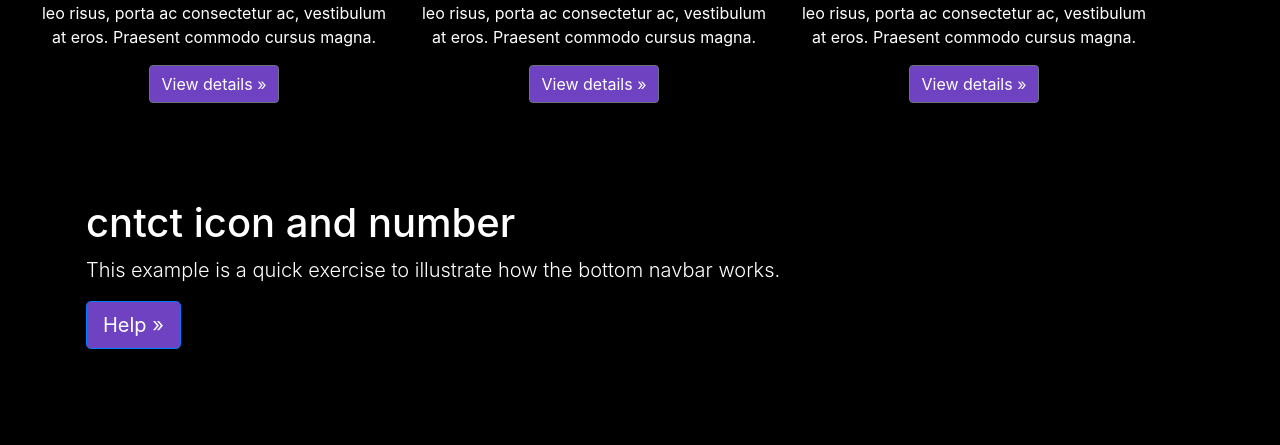
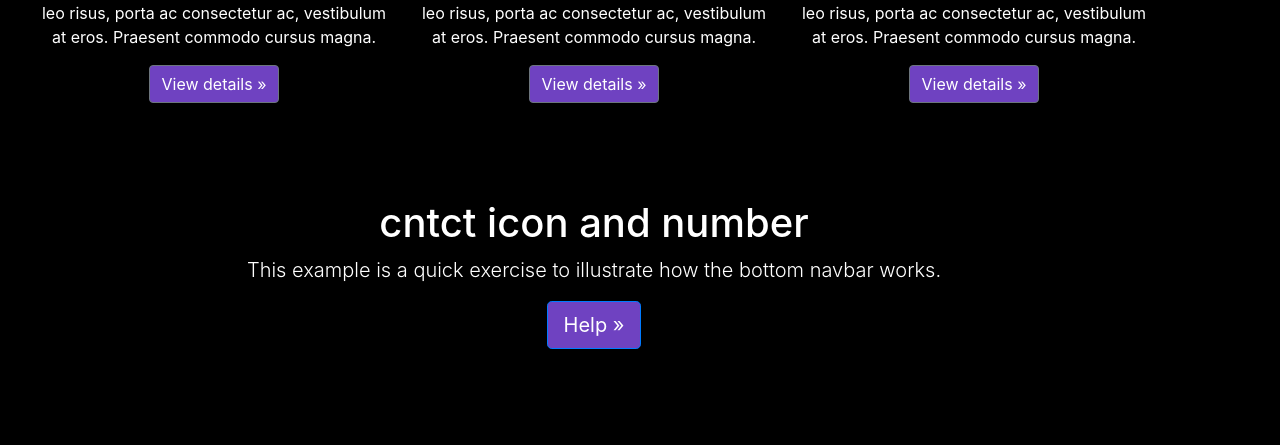
Before and after one commit to DishantWakalkar/VenueDBIT, a Django app: template venuewebsite/templates/index.html in a window 1280 px wide. Shown: the part 1330-1775 px from the top of the page. Run offline with Django 4.2, Linux system fonts and the light colour scheme; the template is opened without the code that fills it, so the values that code supplies are empty; parts of the project's set-up code (start-up, migrations or seed data) failed here and were passed over; some libraries are stand-ins or nearby versions.

Commit message:
homepage

```diff
--- a/venuewebsite/templates/index.html
+++ b/venuewebsite/templates/index.html
@@ -41,7 +41,7 @@
           </li>
         </ul>
 
-          <button class="btn btn-outline-dark my-2 my-sm-0" type="submit" style="background-color: #6f42c1;">Logout</button>
+          <button class="btn btn-outline-dark my-2 my-sm-0" type="submit" style="background-color: #6f42c1;" >Logout</button>
         </form>
       </div>
     </nav>
@@ -78,7 +78,7 @@
     </div>
 
 
-    <div class="container marketing my-4 mx-4">
+    <div class="container marketing my-4 mx-4 text-center">
 
       <!-- Three columns of text below the carousel -->
       <div class="row my-3 text-center" >
```
